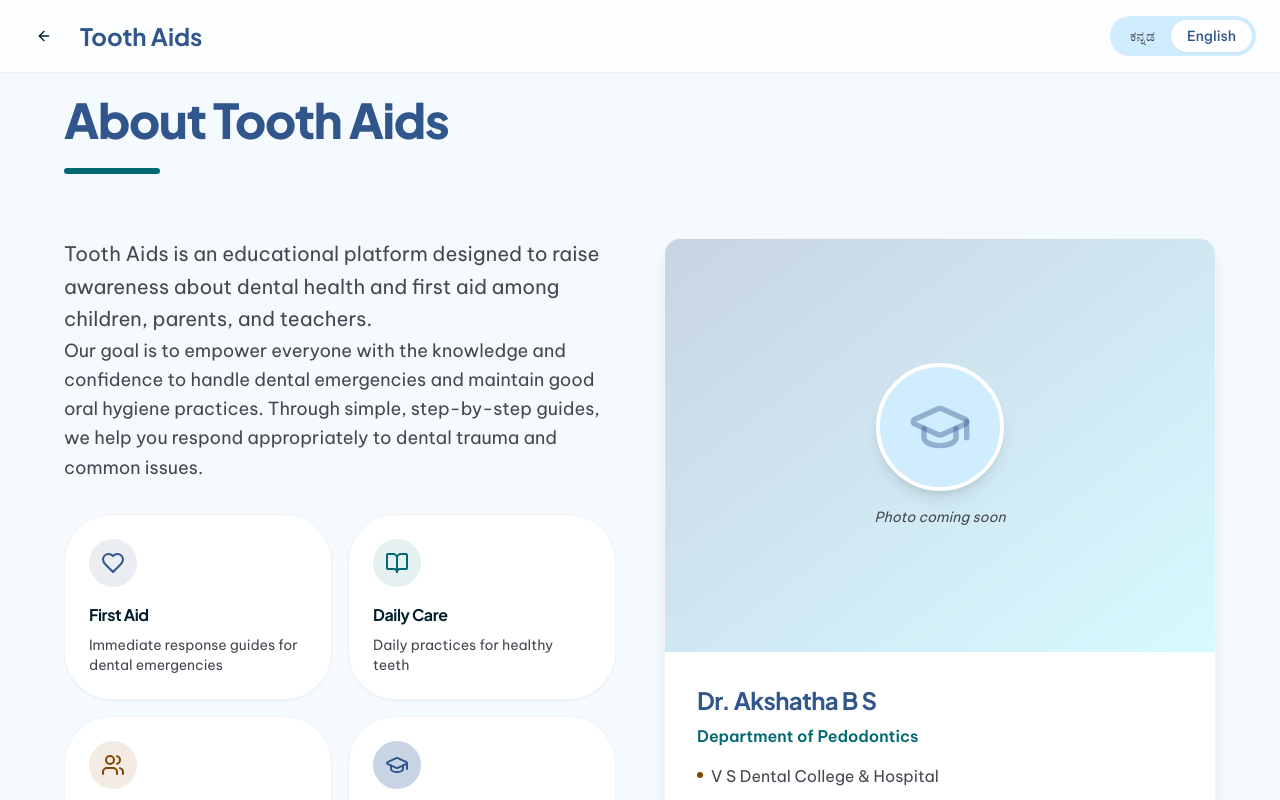
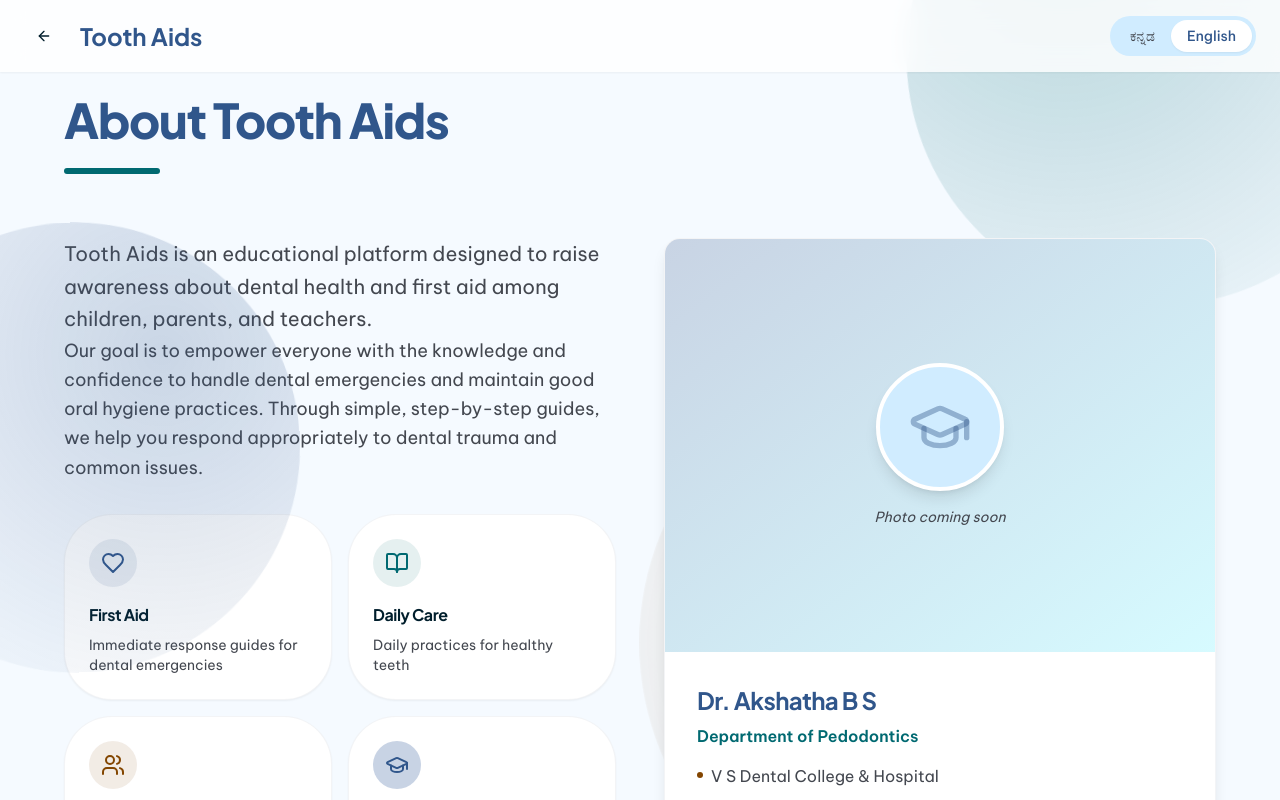
Before and after one commit to naina-agarwal2005/dental-care, a Next.js app: page /about in a window 1280 px wide. Shown: the top 800 px of the page. Built offline with nearby package versions, Linux system fonts and the light colour scheme.

Commit message:
finishing touches for admin pages

```diff
--- a/src/app/admin/layout.tsx
+++ b/src/app/admin/layout.tsx
@@ -9,6 +9,7 @@
 import { Label } from '@/components/ui/label';
 import { Card, CardHeader, CardTitle, CardContent } from '@/components/ui/card';
 import { useLanguage } from '@/context/LanguageContext';
+import AdminFooter from '@/components/AdminFooter';
 
 export default function AdminLayout({ children }: { children: React.ReactNode }) {
   const router = useRouter();
@@ -192,17 +193,16 @@
   }
 
   return (
-    <div className="min-h-screen bg-gradient-to-b from-[#caf0f8]/20 to-white">
+    <div className="min-h-screen bg-gradient-to-b from-[#caf0f8]/20 to-white flex flex-col">
       <header className="bg-white border-b border-[#caf0f8] h-16 sticky top-0 z-50 shadow-sm shadow-[#0077b6]/5">
         <div className="max-w-[1600px] mx-auto px-4 h-full flex items-center justify-between">
           <div className="flex items-center gap-2">
             <Link href="/admin" className="flex items-center gap-2 shrink-0">
               <ShieldPlus className="h-7 w-7 text-primary" />
               <span className="font-headline font-black text-xl tracking-tighter text-primary inline-block">
-                Tooth Aids
+                Admin Dashboard
               </span>
             </Link>
-            <span className="text-sm font-bold text-slate-500 ml-1 sm:ml-2">Dashboard</span>
           </div>
           <div className="flex items-center gap-4">
             <Link href="/" className="text-sm font-bold text-slate-500 hover:text-primary flex items-center gap-1.5">
@@ -214,9 +214,10 @@
           </div>
         </div>
       </header>
-      <main className="max-w-[1600px] w-full mx-auto py-8 px-4">
+      <main className="max-w-[1600px] w-full mx-auto py-8 px-4 flex-1">
         {children}
       </main>
+      <AdminFooter />
     </div>
   );
 }
--- a/src/app/admin/page.tsx
+++ b/src/app/admin/page.tsx
@@ -105,7 +105,7 @@
                   <Link
                     key={trauma.id}
                     href={`/admin/traumas/${trauma.id}/edit`}
-                    className="flex items-center justify-between p-4 hover:bg-[#caf0f8]/10 transition-colors"
+                    className="flex items-center justify-between p-4 hover:bg-[#caf0f8]/10 transition-colors min-h-[80px]"
                   >
                     <div className="flex items-center gap-3">
                       <div className="w-12 h-12 rounded-xl overflow-hidden bg-slate-100 shrink-0">
@@ -161,11 +161,11 @@
                   <Link
                     key={clinic.id}
                     href={`/admin/clinics/${clinic.id}/edit`}
-                    className="flex items-center justify-between p-4 hover:bg-[#caf0f8]/10 transition-colors"
+                    className="flex items-center justify-between p-4 hover:bg-[#caf0f8]/10 transition-colors min-h-[80px]"
                   >
                     <div className="flex items-center gap-3">
-                      <div className="w-10 h-10 rounded-full bg-[#caf0f8]/30 flex items-center justify-center shrink-0">
-                        <MapPin size={18} className="text-[#0077b6]" />
+                      <div className="w-12 h-12 rounded-xl bg-[#caf0f8]/30 flex items-center justify-center shrink-0">
+                        <MapPin size={20} className="text-[#0077b6]" />
                       </div>
                       <div>
                         <p className="font-bold text-slate-900 text-sm">{clinic.name}</p>
--- a/src/app/globals.css
+++ b/src/app/globals.css
@@ -87,4 +87,71 @@
   .material-symbols-outlined {
     font-variation-settings: 'FILL' 0, 'wght' 400, 'GRAD' 0, 'opsz' 24;
   }
+
+  /* Floating bubble animations */
+  @keyframes bubble-float-1 {
+    0%, 100% {
+      transform: translate(0, 0) rotate(0deg);
+    }
+    25% {
+      transform: translate(30px, -50px) rotate(5deg);
+    }
+    50% {
+      transform: translate(-20px, -100px) rotate(-5deg);
+    }
+    75% {
+      transform: translate(40px, -50px) rotate(3deg);
+    }
+  }
+
+  @keyframes bubble-float-2 {
+    0%, 100% {
+      transform: translate(0, 0) rotate(0deg);
+    }
+    25% {
+      transform: translate(-40px, 30px) rotate(-3deg);
+    }
+    50% {
+      transform: translate(30px, 60px) rotate(5deg);
+    }
+    75% {
+      transform: translate(-20px, 30px) rotate(-2deg);
+    }
+  }
+
+  @keyframes bubble-float-3 {
+    0%, 100% {
+      transform: translate(0, 0) scale(1);
+    }
+    33% {
+      transform: translate(60px, -40px) scale(1.05);
+    }
+    66% {
+      transform: translate(-40px, -80px) scale(0.95);
+    }
+  }
+
+  @keyframes bubble-pulse {
+    0%, 100% {
+      opacity: 0.7;
+      transform: scale(1);
+    }
+    50% {
+      opacity: 1;
+      transform: scale(1.08);
+    }
+  }
+
+  .bubble-animate-1 {
+    animation: bubble-float-1 30s ease-in-out infinite;
+  }
+  .bubble-animate-2 {
+    animation: bubble-float-2 35s ease-in-out infinite;
+  }
+  .bubble-animate-3 {
+    animation: bubble-float-3 25s ease-in-out infinite;
+  }
+  .bubble-pulse {
+    animation: bubble-pulse 8s ease-in-out infinite;
+  }
 }
--- a/src/app/trauma/[id]/page.tsx
+++ b/src/app/trauma/[id]/page.tsx
@@ -117,7 +117,7 @@
   const currentStepData = protocol.steps[currentStep];
 
   return (
-    <div className="min-h-screen bg-background flex flex-col relative">
+    <div className="min-h-screen flex flex-col relative overflow-x-hidden" style={{ backgroundColor: 'transparent' }}>
       <FloatingBubbles />
 
       {/* Sticky Header */}
--- /dev/null
+++ b/src/components/AdminFooter.tsx
@@ -0,0 +1,13 @@
+"use client";
+
+export default function AdminFooter() {
+  return (
+    <footer className="bg-white border-t border-[#caf0f8] py-6 mt-12">
+      <div className="max-w-[1600px] mx-auto px-4">
+        <p className="text-sm text-slate-500 text-center">
+          © {new Date().getFullYear()} Tooth Aids. For information purposes only. Always consult a professional.
+        </p>
+      </div>
+    </footer>
+  );
+}
--- a/src/components/EmergencyGrid.tsx
+++ b/src/components/EmergencyGrid.tsx
@@ -55,8 +55,8 @@
                   unoptimized={protocol.thumbnail.startsWith('/api/')}
                 />
               </div>
-              <div className="p-5">
-                <h3 className="text-lg md:text-xl font-bold text-on-surface leading-snug line-clamp-2">
+              <div className="p-4 md:p-5">
+                <h3 className="text-sm md:text-xl font-bold text-on-surface leading-tight md:leading-snug">
                   {language === 'kn' ? protocol.title.kn : protocol.title.en}
                 </h3>
               </div>
--- a/src/components/FloatingBubbles.tsx
+++ b/src/components/FloatingBubbles.tsx
@@ -1,89 +1,50 @@
 "use client";
 
-import { useEffect, useState } from 'react';
-
-interface Bubble {
-  id: number;
-  size: number;
-  left: number;
-  animationDuration: number;
-  delay: number;
-  opacity: number;
-}
-
 export default function FloatingBubbles() {
-  const [bubbles, setBubbles] = useState<Bubble[]>([]);
-
-  useEffect(() => {
-    // Generate random bubbles on mount
-    const generatedBubbles: Bubble[] = Array.from({ length: 12 }, (_, i) => ({
-      id: i,
-      size: Math.random() * 200 + 100, // 100px to 300px
-      left: Math.random() * 100, // 0% to 100%
-      animationDuration: Math.random() * 15 + 20, // 20s to 35s
-      delay: Math.random() * -20, // Stagger start times
-      opacity: Math.random() * 0.08 + 0.04, // 0.04 to 0.12
-    }));
-    setBubbles(generatedBubbles);
-  }, []);
-
   return (
     <div
       className="fixed inset-0 overflow-hidden pointer-events-none"
-      style={{ zIndex: -1 }}
+      style={{ zIndex: 0 }}
+      aria-hidden="true"
     >
-      {/* Animated floating bubbles */}
-      {bubbles.map((bubble) => (
-        <div
-          key={bubble.id}
-          className="absolute rounded-full"
-          style={{
-            width: `${bubble.size}px`,
-            height: `${bubble.size}px`,
-            left: `${bubble.left}%`,
-            backgroundColor: bubble.id % 3 === 0
-              ? `rgba(0, 105, 113, ${bubble.opacity})` // secondary
-              : bubble.id % 3 === 1
-                ? `rgba(48, 86, 139, ${bubble.opacity})` // primary
-                : `rgba(131, 70, 0, ${bubble.opacity})`, // tertiary
-            animation: `floatBubble ${bubble.animationDuration}s ease-in-out infinite`,
-            animationDelay: `${bubble.delay}s`,
-            filter: 'blur(40px)',
-          }}
-        />
-      ))}
-
-      {/* Static large gradient orbs for depth */}
+      {/* Large floating bubble 1 - Top Right */}
       <div
-        className="absolute -top-32 -right-32 w-[500px] h-[500px] rounded-full"
+        className="absolute bubble-animate-1"
         style={{
-          background: 'radial-gradient(circle, rgba(0, 105, 113, 0.12) 0%, transparent 70%)',
-        }}
-      />
-      <div
-        className="absolute top-1/3 -left-48 w-[400px] h-[400px] rounded-full"
-        style={{
-          background: 'radial-gradient(circle, rgba(48, 86, 139, 0.10) 0%, transparent 70%)',
-        }}
-      />
-      <div
-        className="absolute -bottom-32 right-1/4 w-[600px] h-[600px] rounded-full"
-        style={{
-          background: 'radial-gradient(circle, rgba(131, 70, 0, 0.08) 0%, transparent 70%)',
+          width: '500px',
+          height: '500px',
+          top: '-150px',
+          right: '-100px',
+          borderRadius: '50%',
+          background: 'radial-gradient(circle at 30% 30%, rgba(0, 105, 113, 0.25), rgba(0, 105, 113, 0.08) 70%, transparent)',
         }}
       />
 
-      {/* CSS Animation */}
-      <style jsx>{`
-        @keyframes floatBubble {
-          0%, 100% {
-            transform: translateY(100vh) scale(1);
-          }
-          50% {
-            transform: translateY(-20vh) scale(1.1);
-          }
-        }
-      `}</style>
+      {/* Large floating bubble 2 - Left Side */}
+      <div
+        className="absolute bubble-animate-2"
+        style={{
+          width: '450px',
+          height: '450px',
+          top: '25%',
+          left: '-120px',
+          borderRadius: '50%',
+          background: 'radial-gradient(circle at 70% 30%, rgba(48, 86, 139, 0.22), rgba(48, 86, 139, 0.06) 70%, transparent)',
+        }}
+      />
+
+      {/* Large floating bubble 3 - Bottom Right */}
+      <div
+        className="absolute bubble-animate-3"
+        style={{
+          width: '550px',
+          height: '550px',
+          bottom: '-150px',
+          right: '10%',
+          borderRadius: '50%',
+          background: 'radial-gradient(circle at 50% 50%, rgba(131, 70, 0, 0.18), rgba(131, 70, 0, 0.05) 70%, transparent)',
+        }}
+      />
     </div>
   );
 }
```
Also changed, not shown: src/app/page.tsx (+6 -6 lines).
